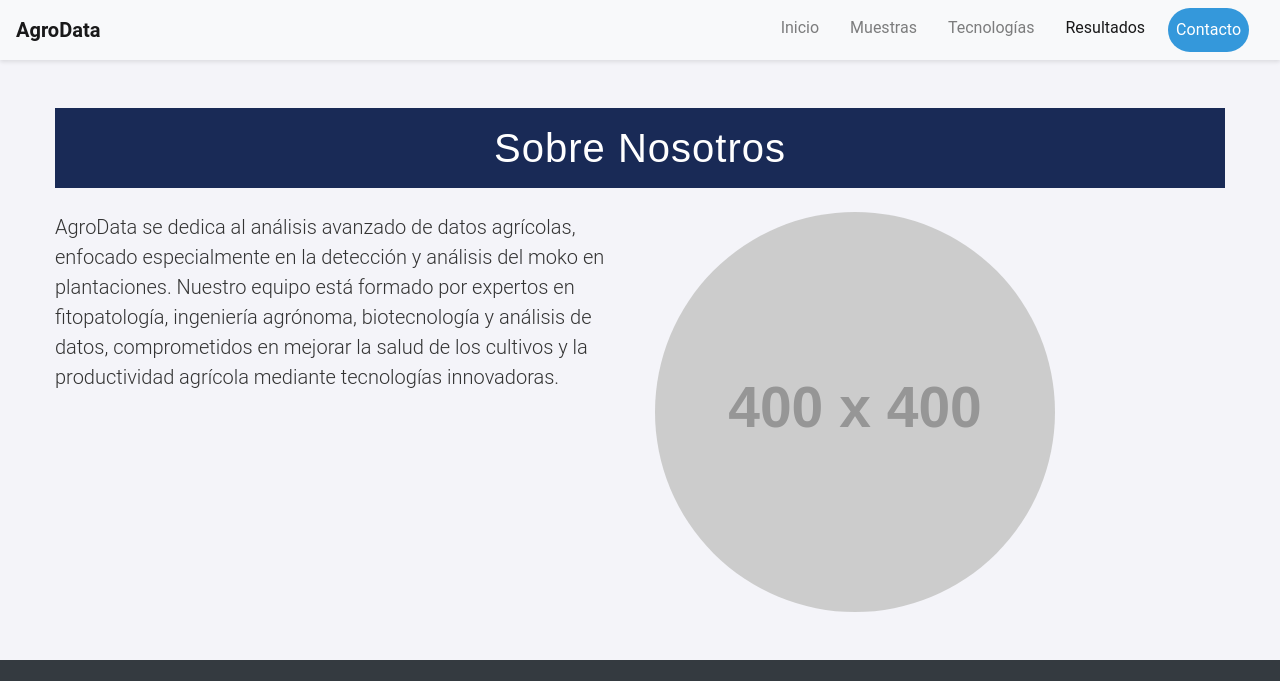
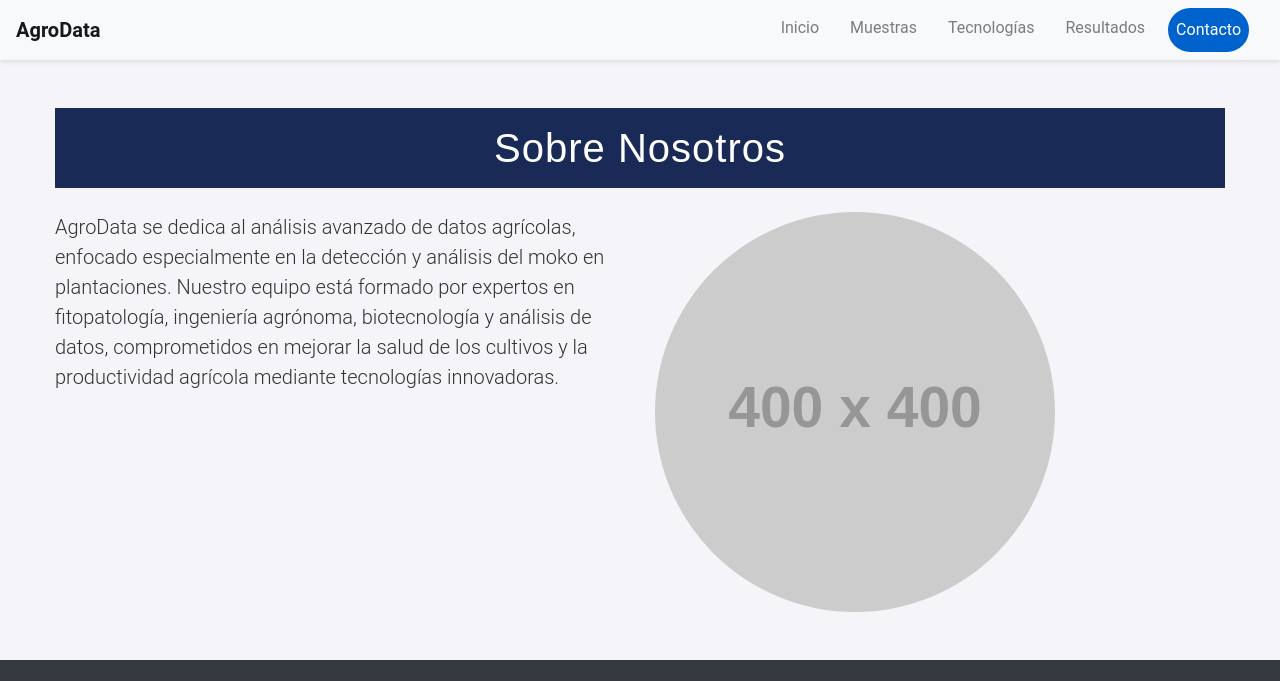
Before and after one commit to edisonara/webbMoko, a plain HTML site: page about.html in a window 1280 px wide. Shown: the top 681 px of the page. Drawn offline with nearby package versions, Linux system fonts and the light colour scheme; placeholder pictures from the web are drawn by us.

Commit message:
cambio de activate de los nav

```diff
--- a/about.html
+++ b/about.html
@@ -28,10 +28,10 @@
                     <a class="nav-link" href="tecnologias.html">Tecnologías</a>
                 </li>
                 <li class="nav-item">
-                    <a class="nav-link active" href="resultados.html">Resultados</a>
+                    <a class="nav-link " href="resultados.html">Resultados</a>
                 </li>
                 <li class="nav-item">
-                    <a class="nav-link btn btn-primary text-white" href="about.html">Contacto</a>
+                    <a class="nav-link btn btn-primary text-white active" href="about.html">Contacto</a>
                 </li>
             </ul>
         </div>
```
